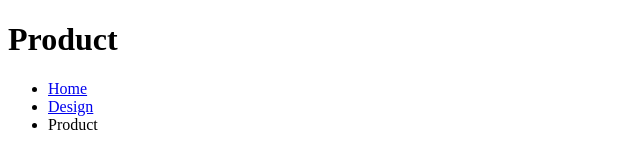
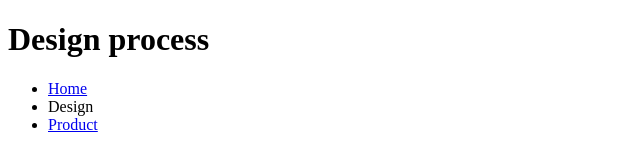
Before and after one commit to filzanafisah20/photobooth2, a plain HTML site: page product.html in a window 1280 px wide. Shown: the whole page, without its empty margins (0-640 px from the left). Drawn offline with Linux system fonts and the light colour scheme.

Commit message:
Add files via upload

```diff
--- a/product.html
+++ b/product.html
@@ -1,14 +1,14 @@
 <!DOCTYPE html>
  <html>
     <head>
-        <link rel="stylesheet" href= styles.css>
+        <link rel="stylesheet"href= styles.css>
     </head>
     <body>
-        <h1> Product </h1>
+        <h1>Design process </h1>
         <ul>
             <li><a href="index.html"> Home </a></li>
-            <li><a href="design.html"> Design </a></li>
-            <li>Product</li>
+            <li>Design </li>
+            <li><a href="product.html"> Product </a></li>
         </ul>
 
     </body>
```
